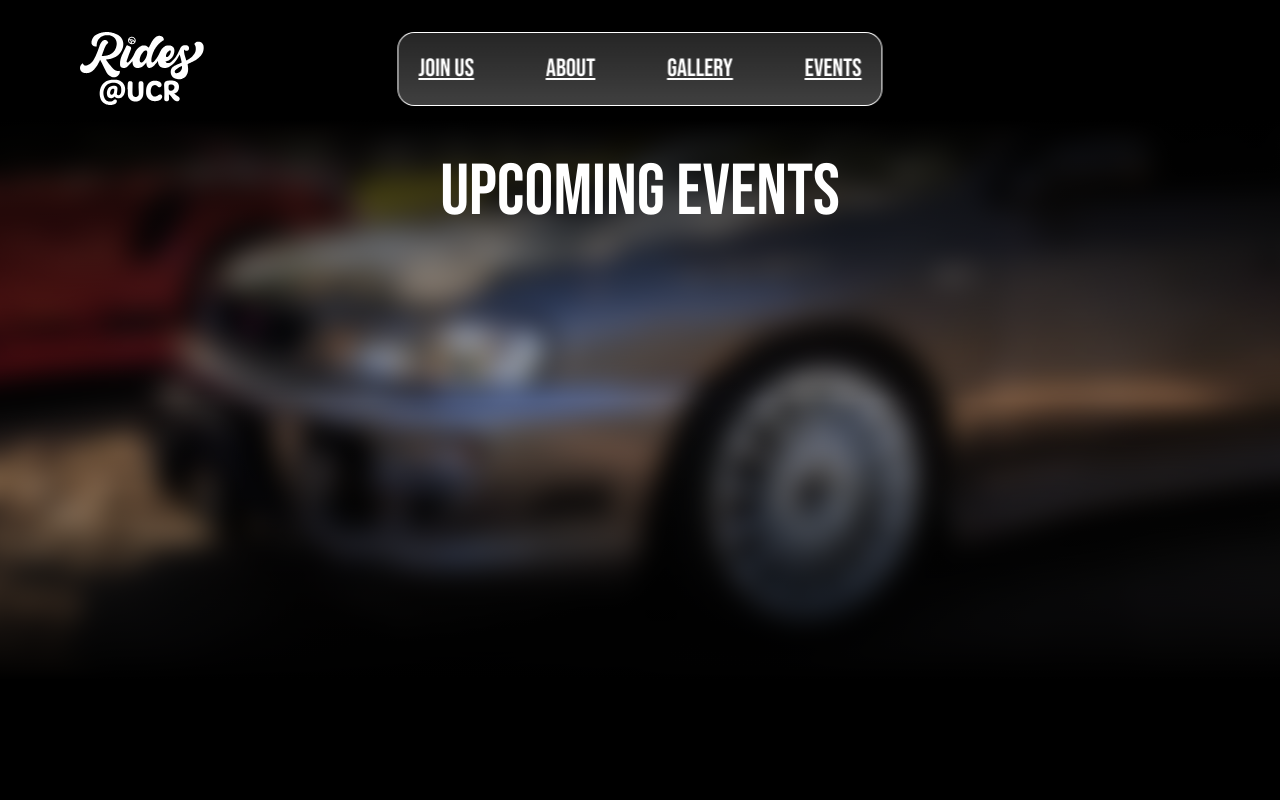
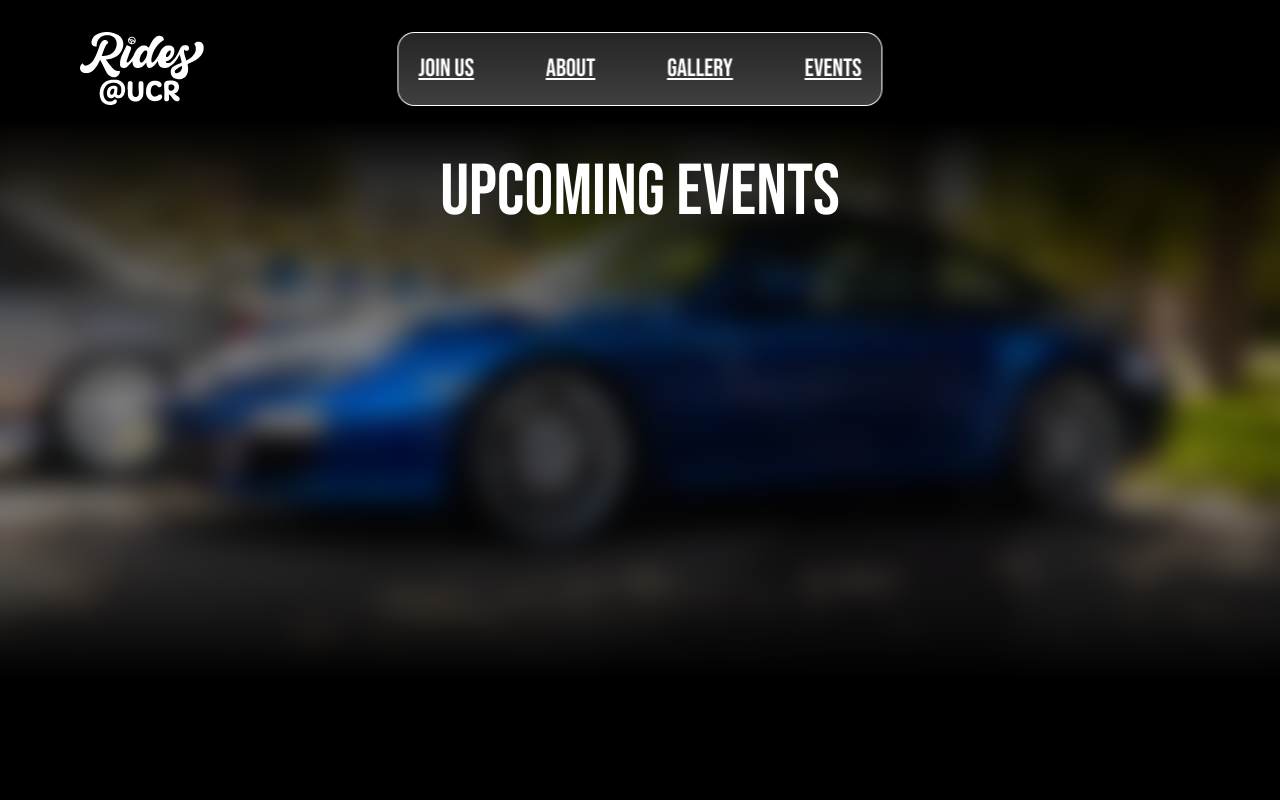
Before and after one commit to acm-ucr/ridesucr-website, a Next.js app: page /events in a window 1280 px wide. Shown: the top 800 px of the page. Built offline with nearby package versions, Linux system fonts and the light colour scheme.

Commit message:
did code clean-up/quality fix

```diff
--- a/src/components/about/AboutCover.tsx
+++ b/src/components/about/AboutCover.tsx
@@ -1,18 +1,21 @@
 "use client";
 import Image from "next/image";
-import AboutBg from "@/public/cars/car4.webp";
+import { galleryData } from "@/data/galleryData";
 
 const AboutCover = () => {
+  const carData = galleryData.find((item) => item.Alt === "Car 4");
+
   return (
     <div className="fixed inset-0 -z-10 h-screen w-full overflow-hidden bg-black">
-      <Image
-        src={AboutBg}
-        alt="About Background (1984 Nissan 300ZX)"
-        fill
-        priority
-        className="scale-110 object-cover opacity-80 blur-sm"
-      />
-
+      {carData && (
+        <Image
+          src={carData.Pictures}
+          alt={carData.Alt}
+          fill
+          priority
+          className="scale-110 object-cover opacity-80 blur-sm"
+        />
+      )}
       <div className="absolute inset-0 bg-gradient-to-b from-black from-15% via-transparent via-50% to-black to-85%" />
     </div>
   );
--- a/src/components/events/EventsCover.tsx
+++ b/src/components/events/EventsCover.tsx
@@ -1,20 +1,24 @@
 "use client";
 import Image from "next/image";
-import EventsBg from "@/public/cars/car6.webp";
+import { galleryData } from "@/data/galleryData";
 
-const EventsCover = () => {
+const GarageCover = () => {
+  const carData = galleryData.find((item) => item.Alt === "Car 1");
+
   return (
     <div className="fixed inset-0 -z-10 h-screen w-full overflow-hidden bg-black">
-      <Image
-        src={EventsBg}
-        alt="Events Background (Subaru Impreza WRX STI)"
-        fill
-        priority
-        className="scale-110 object-cover blur-md"
-      />
+      {carData && (
+        <Image
+          src={carData.Pictures}
+          alt={carData.Alt}
+          fill
+          priority
+          className="scale-110 object-cover opacity-80 blur-md"
+        />
+      )}
       <div className="absolute inset-0 bg-gradient-to-b from-black from-15% via-transparent via-50% to-black to-85%" />
     </div>
   );
 };
 
-export default EventsCover;
+export default GarageCover;
--- a/src/components/gallery/GarageCover.tsx
+++ b/src/components/gallery/GarageCover.tsx
@@ -1,17 +1,21 @@
 "use client";
 import Image from "next/image";
-import GarageBg from "@/public/cars/car1.webp";
+import { galleryData } from "@/data/galleryData";
 
 const GarageCover = () => {
+  const carData = galleryData.find((item) => item.Alt === "Car 1");
+
   return (
     <div className="fixed inset-0 -z-10 h-screen w-full overflow-hidden bg-black">
-      <Image
-        src={GarageBg}
-        alt="Garage Background (Porsche 911)"
-        fill
-        priority
-        className="scale-110 object-cover opacity-80 blur-md"
-      />
+      {carData && (
+        <Image
+          src={carData.Pictures}
+          alt={carData.Alt}
+          fill
+          priority
+          className="scale-110 object-cover opacity-80 blur-md"
+        />
+      )}
       <div className="absolute inset-0 bg-gradient-to-b from-black from-15% via-transparent via-50% to-black to-85%" />
     </div>
   );
--- a/src/components/home/HomeCover.tsx
+++ b/src/components/home/HomeCover.tsx
@@ -1,23 +1,27 @@
 "use client";
 import Image from "next/image";
-import HomeBg from "@/public/cars/car1.webp";
+import { galleryData } from "@/data/galleryData";
 
 const HomeCover = () => {
   const repeatingText = "DRIVEN BY PASSION • RIDES @ UCR • ".repeat(200);
+  const carData = galleryData.find((item) => item.Alt === "Car 1");
 
   return (
     <div className="absolute inset-0 -z-10 h-screen w-full overflow-hidden bg-black">
-      <Image
-        src={HomeBg}
-        alt="Home Background (Porsche 911)"
-        fill
-        priority
-        className="scale-105 object-cover opacity-70 blur-sm"
-      />
+      {carData && (
+        <Image
+          src={carData.Pictures}
+          alt={carData.Alt}
+          fill
+          priority
+          className="scale-105 object-cover opacity-70 blur-sm"
+        />
+      )}
 
       <p className="pointer-events-none absolute inset-0 overflow-hidden text-[30px] break-all text-white uppercase opacity-3 select-none">
         {repeatingText}
       </p>
+
       <div className="absolute inset-0 bg-gradient-to-b from-black via-transparent via-50% to-black" />
     </div>
   );
```
